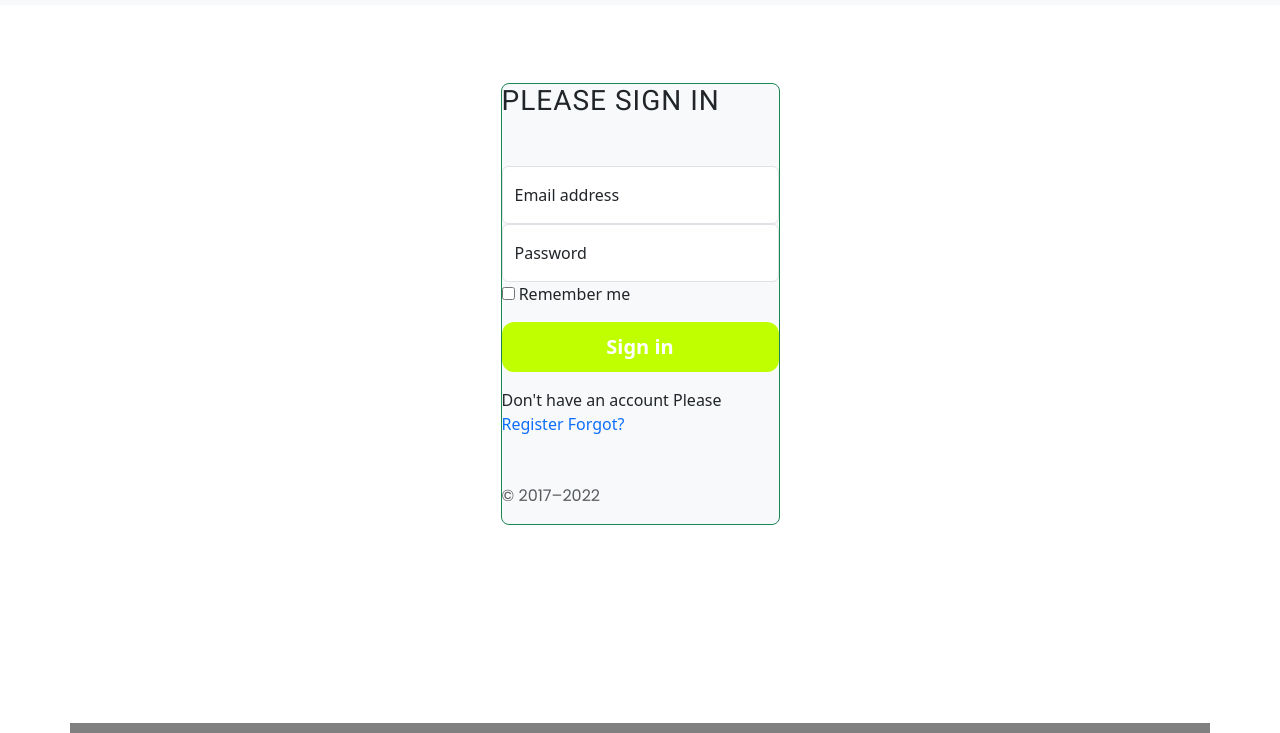
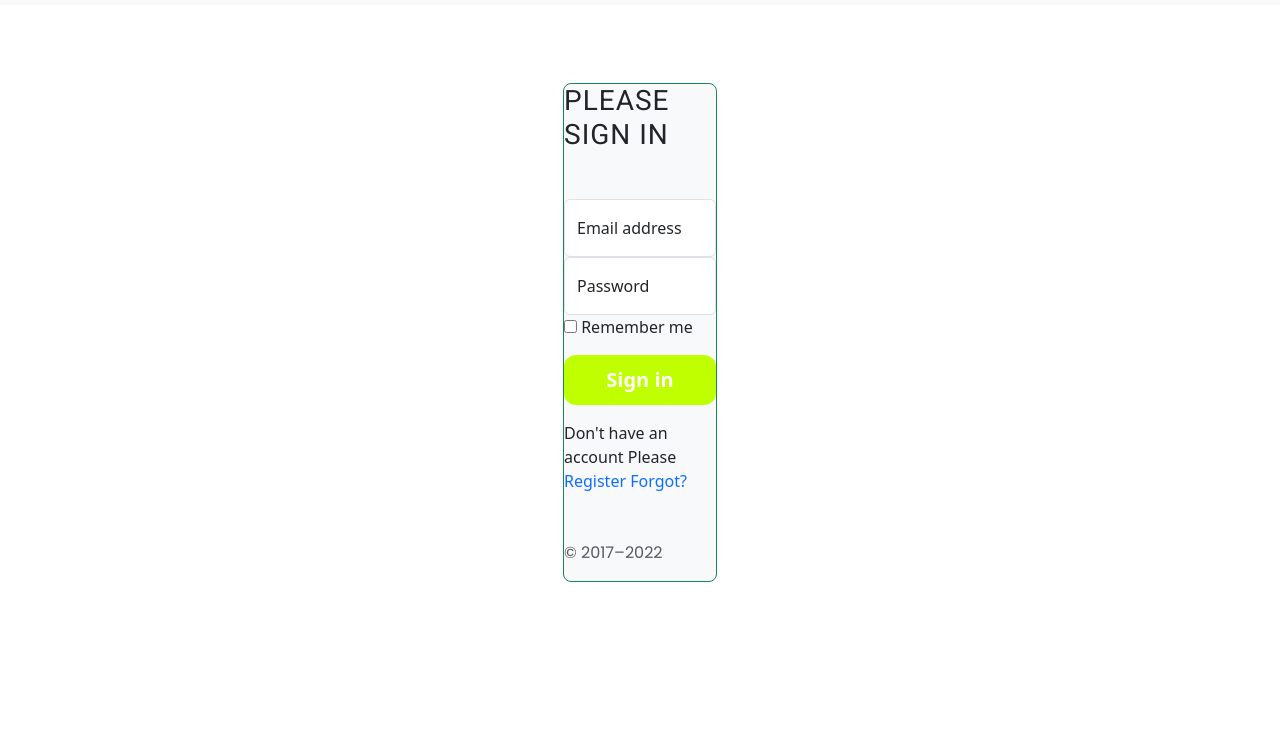
Before and after one commit to Jay-Shree1ram/Awesome, a plain HTML site: page signin.html in a window 1280 px wide. Shown: the part 67-800 px from the top of the page. Drawn offline with nearby package versions, Linux system fonts and the light colour scheme.

Commit message:
Update signin.html

```diff
--- a/signin.html
+++ b/signin.html
@@ -54,7 +54,7 @@
     <!-- nav section end  -->
 
 <section id="sign">
-    <div class="container  mb-5 custom-signin ">
+    <div class="container  col-md-6 mb-5 custom-signin ">
 
       <main class="form-signin w-25 m-auto border border-1 border-success rounded-3 bg-body-tertiary ">
           <form>
```
